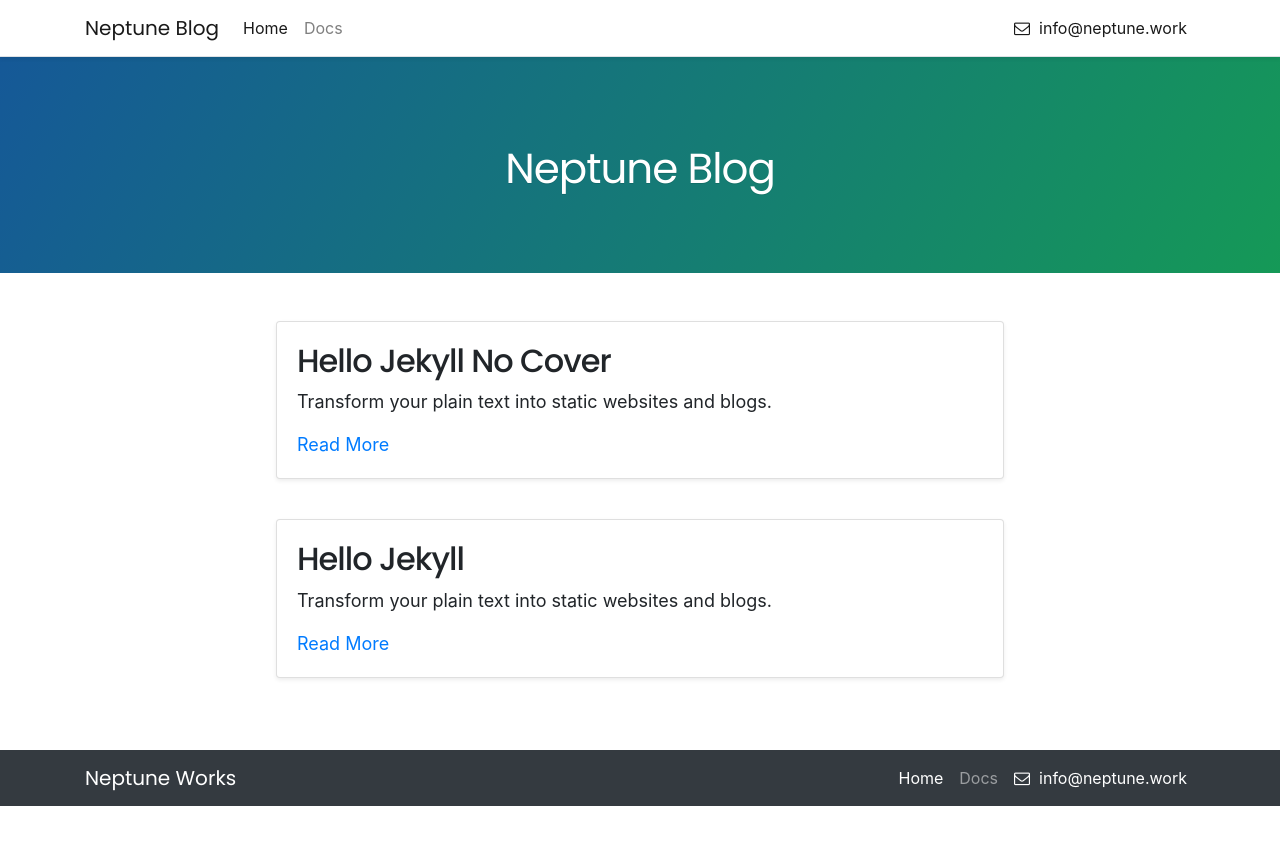
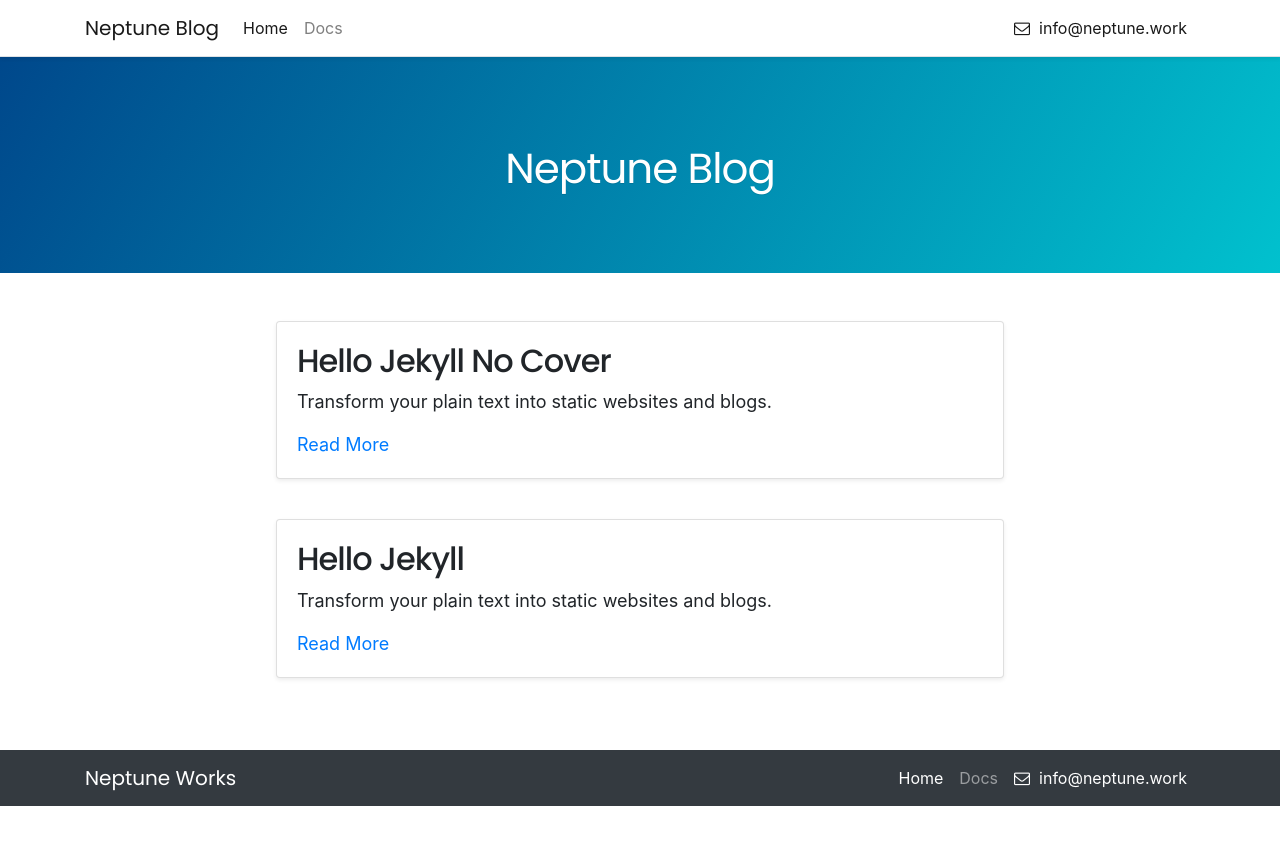
Before and after one commit to KevBuild4UR/_backup, a Jekyll site: the page built from blog/index.html, in a window 1280 px wide. Shown: the top 845 px of the page. Built offline with Jekyll 4.4.1, drawn with Linux system fonts in a browser that asks for light colours; nearby versions of some CDN libraries; the list of posts is cut into pages by our own code.

Commit message:
Update _config.yml

```diff
--- a/_config.yml
+++ b/_config.yml
@@ -13,4 +13,4 @@ nav:
 paginate: 6
 paginate_path: 'blog/page:num'
 
-blog-header-bg-color: '120deg, #155799, #159957'
+blog-header-bg-color: '120deg, #00458A, #01C1CE'
```
